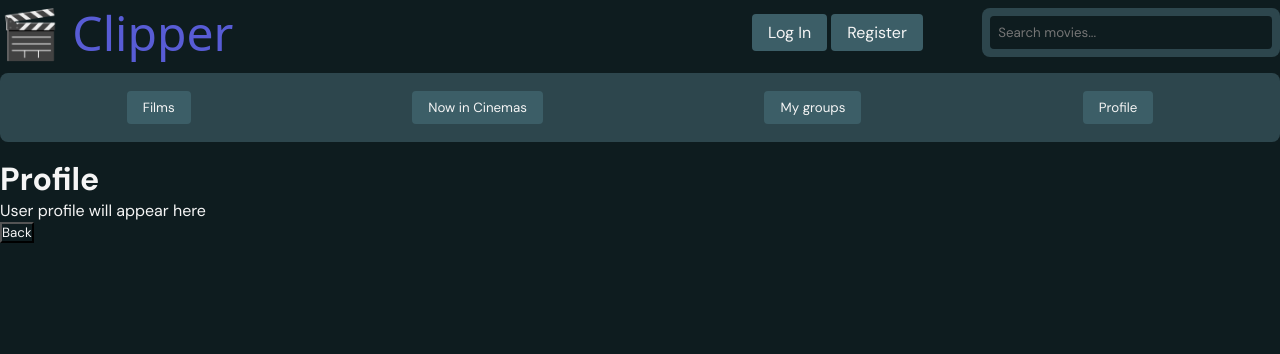
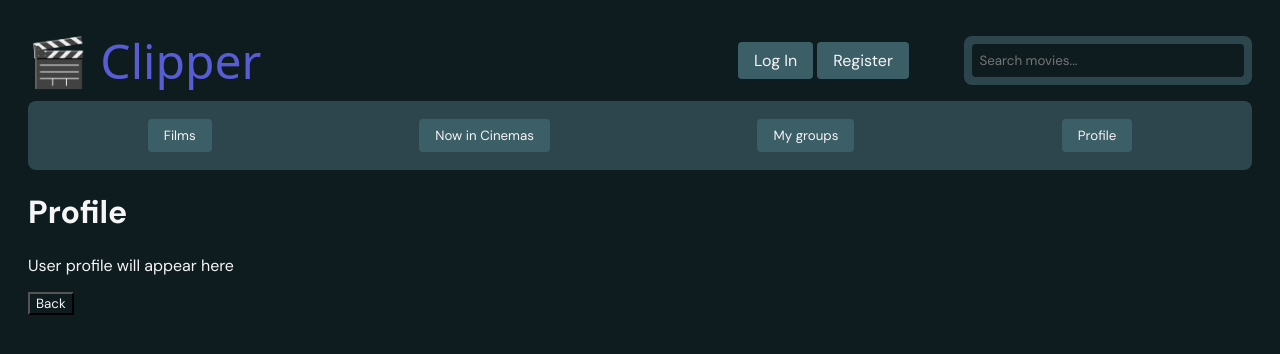
Before and after one commit to websivu-projekti/movie-website-project, a React (Create React App) app in the folder frontend/: page /profile in a window 1280 px wide. Shown: the top 354 px of the page. Built offline with nearby package versions, Linux system fonts and the light colour scheme; a web font is replaced by a local one.

Commit message:
muutama minimuokkaus

```diff
--- a/frontend/src/pages/MyGroups.css
+++ b/frontend/src/pages/MyGroups.css
@@ -1,4 +1,4 @@
-* {
+.body {
   margin: 0;
   padding: 0;
   box-sizing: border-box;
--- a/frontend/src/pages/Profile.js
+++ b/frontend/src/pages/Profile.js
@@ -4,7 +4,7 @@ import Header from '../components/header.jsx'
 
 function Profile(){
   return (
-    <div>
+    <div className="container">
       <Header/>
       <h1>Profile</h1>
       <p>User profile will appear here</p>
```
